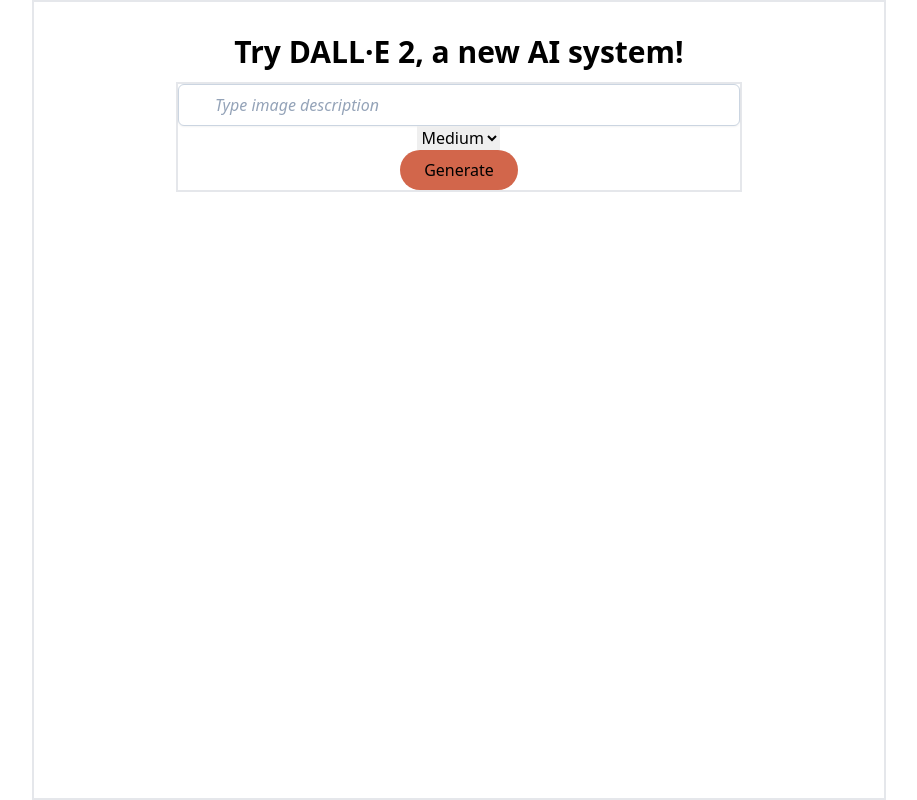
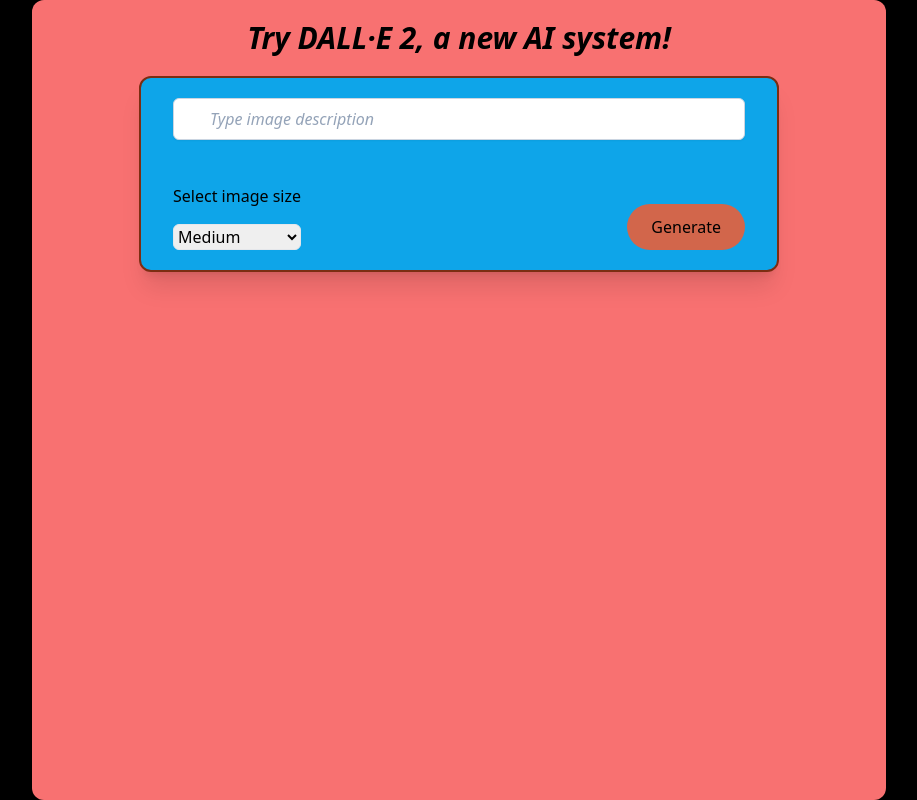
Before and after one commit to jumba23/ai-image-generator-nodeJS-openAI, a React (Create React App) app in the folder client/: page / in a window 1280 px wide. Shown: the whole page, without its empty margins (181-1098 px from the left). Built offline with nearby package versions, Linux system fonts and the light colour scheme.

Commit message:
styling finished

```diff
--- a/client/src/App.js
+++ b/client/src/App.js
@@ -1,20 +1,21 @@
 function App() {
   return (
-    <div className="w-2/3 h-screen pt-5 mx-auto border-2">
-      <h1 className="p-3 text-3xl font-bold text-center">
+    <div className="flex flex-col w-2/3 h-screen pt-5 mx-auto bg-red-400 rounded-xl">
+      <h1 className="pb-3 text-3xl italic font-bold text-center">
         Try DALL·E 2, a new AI system!
       </h1>
-      <form className="flex flex-col items-center w-2/3 m-auto border-2">
-        {/* <div className="flex flex-col mx-auto"> */}
+      <form className="flex flex-col items-center w-3/4 px-8 py-5 m-auto border-2 border-orange-900 shadow-xl rounded-xl bg-sky-500">
         <input
           type="text"
           name="prompt"
           id="prompt"
-          className="block w-full py-2 pr-3 bg-white border rounded-md shadow-sm placeholder:italic placeholder:text-slate-400 border-slate-300 pl-9 focus:outline-none focus:border-sky-500 focus:ring-sky-500 focus:ring-1"
+          className="block w-full py-2 pr-3 mb-8 bg-white border rounded-md shadow-sm placeholder:italic placeholder:text-slate-400 border-slate-300 pl-9 focus:outline-none focus:border-sky-500 focus:ring-sky-500 focus:ring-1"
           placeholder="Type image description"
         />
-        <div className="fex ">
-          <select name="size" id="size">
+        <div className="flex justify-between w-full">
+          <div className="flex flex-col gap-1">
+            <h3 className="py-3">Select image size</h3>
+            <select name="size" id="size" className="border rounded-md">
               <option value="small">Small</option>
               <option value="medium" selected>
                 Medium
@@ -22,11 +23,12 @@
               <option value="large">Large</option>
             </select>
           </div>
-        <button className="px-6 py-2 text-black rounded-full bg-veryPaleRed hover:bg-darkBlue hover:text-white ">
+          <button className="px-6 py-2 mt-8 text-black rounded-full bg-veryPaleRed hover:bg-darkBlue hover:text-white ">
             Generate
           </button>
-        {/* </div> */}
+        </div>
       </form>
+      <div className="flex items-center justify-center h-2/3"></div>
     </div>
   );
 }
--- a/client/src/index.css
+++ b/client/src/index.css
@@ -1,3 +1,7 @@
 @tailwind base;
 @tailwind components;
 @tailwind utilities;
+
+body {
+  background-color: black;
+}
```
Lines whose indentation alone changed are shown as unchanged.
